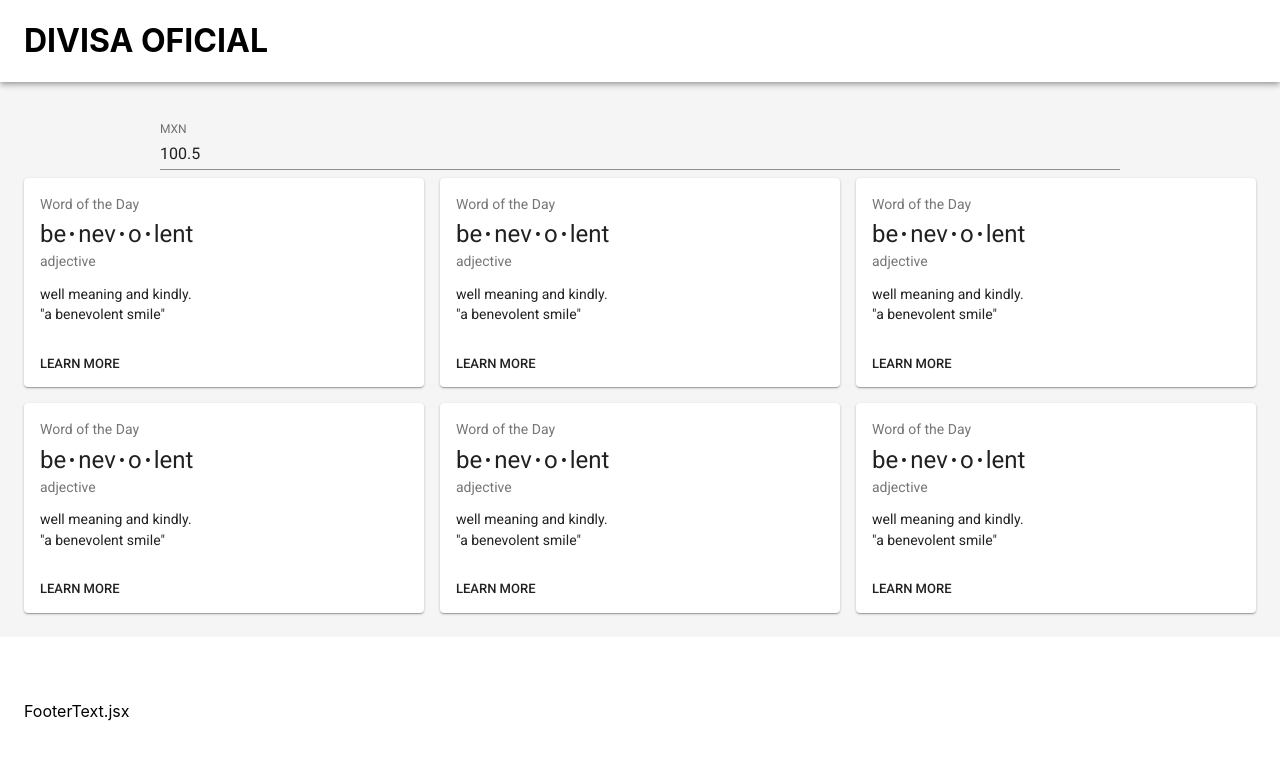
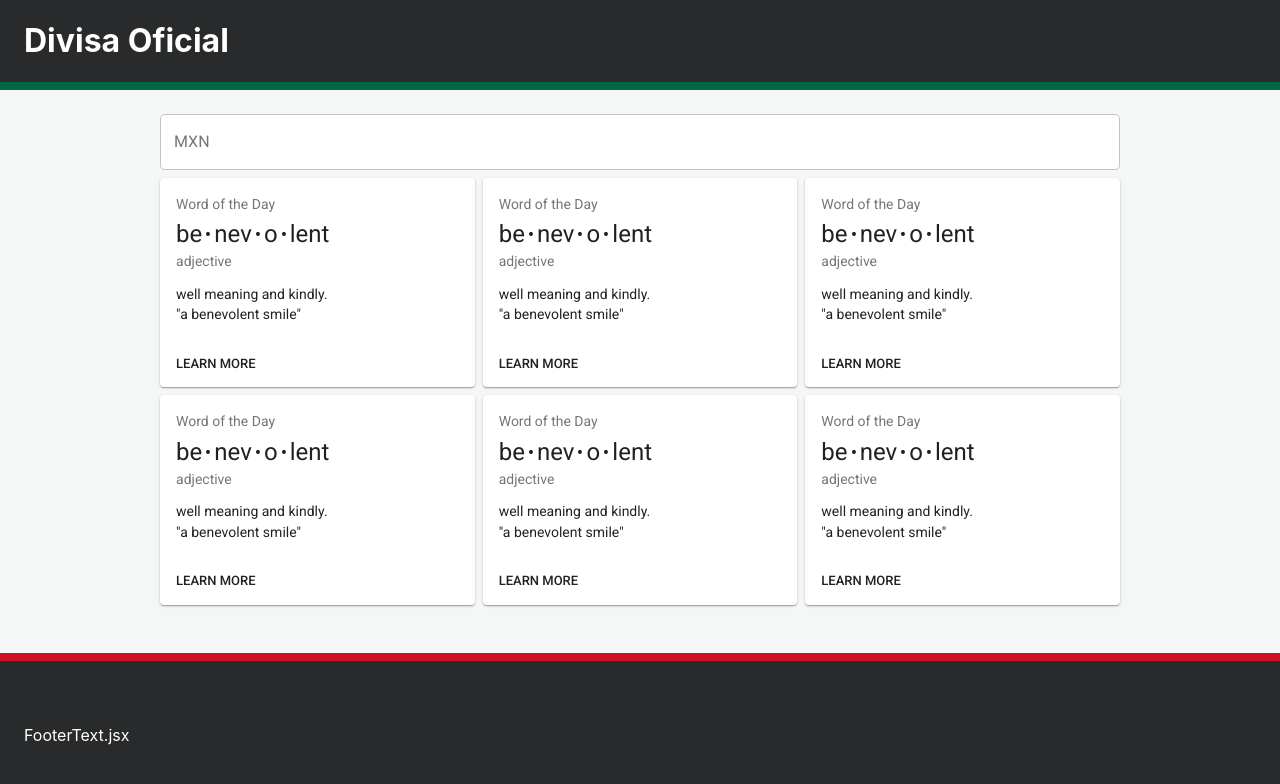
Before and after one commit to ricardonava/banxico-frontend, a React (Create React App) app: page / in a window 1280 px wide. Shown: the top 784 px of the page. Built offline with nearby package versions, Linux system fonts and the light colour scheme.

Commit message:
Added new Layout and gave new colors for the app for now

```diff
--- a/public/index.html
+++ b/public/index.html
@@ -28,7 +28,7 @@
     -->
     <title>React App</title>
   </head>
-  <body style="background: whitesmoke">
+  <body style="background-color: #282a2b">
     <noscript> You need to enable JavaScript to run this app. </noscript>
     <div id="root"></div>
     <!--
--- a/src/components/CurrencyCard.jsx
+++ b/src/components/CurrencyCard.jsx
@@ -8,9 +8,6 @@ import Button from '@material-ui/core/Button';
 import Typography from '@material-ui/core/Typography';
 
 const styles = {
-  card: {
-    minWidth: 275,
-  },
   bullet: {
     display: 'inline-block',
     margin: '0 2px',
--- a/src/components/CurrencyInput.jsx
+++ b/src/components/CurrencyInput.jsx
@@ -4,13 +4,15 @@ import PropTypes from 'prop-types';
 import TextField from '@material-ui/core/TextField';
 import { withStyles } from '@material-ui/core/styles';
 
-const styles = () => ({
+const styles = theme => ({
   root: {
     display: 'flex',
     justifyContent: 'center',
+    marginBottom: theme.spacing.unit * 1,
+    backgroundColor: 'white',
   },
   textField: {
-    width: 960,
+    width: '100%',
   },
 });
 
@@ -21,14 +23,11 @@ const CurrencyInput = (props) => {
       <TextField
         id="standard-number"
         label="MXN"
-        value={100.5}
+        value=""
         // onChange={this.handleChange('age')}
         type="number"
         className={classes.textField}
-        InputLabelProps={{
-          shrink: true,
-        }}
-        margin="normal"
+        variant="outlined"
       />
     </div>
   );
--- a/src/components/FooterText.jsx
+++ b/src/components/FooterText.jsx
@@ -1,5 +1,5 @@
 import React from 'react';
 
-const FooterText = () => <p>FooterText.jsx</p>;
+const FooterText = () => <p style={{ color: '#fff' }}>FooterText.jsx</p>;
 
 export default FooterText;
--- a/src/components/HeaderLogo.jsx
+++ b/src/components/HeaderLogo.jsx
@@ -1,5 +1,5 @@
 import React from 'react';
 
-const Headerlogo = () => <h1 style={{ color: '#000' }}>DIVISA OFICIAL</h1>;
+const Headerlogo = () => <h1>Divisa Oficial</h1>;
 
 export default Headerlogo;
--- a/src/containers/Footer.jsx
+++ b/src/containers/Footer.jsx
@@ -7,8 +7,11 @@ import FooterText from '../components/FooterText';
 
 const styles = theme => ({
   footer: {
-    backgroundColor: theme.palette.background.paper,
+    backgroundColor: '#282a2b',
     padding: `${theme.spacing.unit * 6}px 0`,
+    borderTopStyle: 'solid',
+    borderTopColor: '#CE1126',
+    borderTopWidth: '8px',
   },
   footerText: {
     marginLeft: theme.spacing.unit * 3,
--- a/src/containers/Header.jsx
+++ b/src/containers/Header.jsx
@@ -7,12 +7,16 @@ import Toolbar from '@material-ui/core/Toolbar';
 
 import HeaderLogo from '../components/HeaderLogo';
 
-const styles = theme => ({
+const styles = () => ({
   root: {
     flexGrow: 1,
   },
   header: {
-    backgroundColor: theme.palette.background.paper,
+    backgroundColor: '#282a2b',
+    borderBottomStyle: 'solid',
+    borderBottomColor: '#006847',
+    borderBottomWidth: '8px',
+    boxShadow: 'none',
   },
 });
 
--- a/src/containers/Main.jsx
+++ b/src/containers/Main.jsx
@@ -8,9 +8,16 @@ import CurrencyInput from '../components/CurrencyInput';
 import CurrencyCard from '../components/CurrencyCard';
 
 const styles = theme => ({
+  root: {
+    backgroundColor: '#f4f7f6',
+    width: 'auto',
+    display: 'flex',
+    justifyContent: 'center',
+  },
   main: {
-    width: 'auto',
-    margin: theme.spacing.unit * 3,
+    width: '960px',
+    padding: theme.spacing.unit * 3,
+    paddingBottom: theme.spacing.unit * 6,
   },
 });
 
@@ -18,9 +25,10 @@ const Main = (props) => {
   const { classes } = props;
 
   return (
+    <div className={classes.root}>
       <main className={classes.main}>
         <CurrencyInput />
-      <Grid container spacing={16} justify="center">
+        <Grid container spacing={8} justify="center">
           {[1, 2, 3, 4, 5, 6].map(() => (
             <Grid item xs={12} sm={6} md={4} lg={4}>
               <CurrencyCard />
@@ -28,6 +36,7 @@ const Main = (props) => {
           ))}
         </Grid>
       </main>
+    </div>
   );
 };
 
```
Lines whose indentation alone changed are shown as unchanged.
